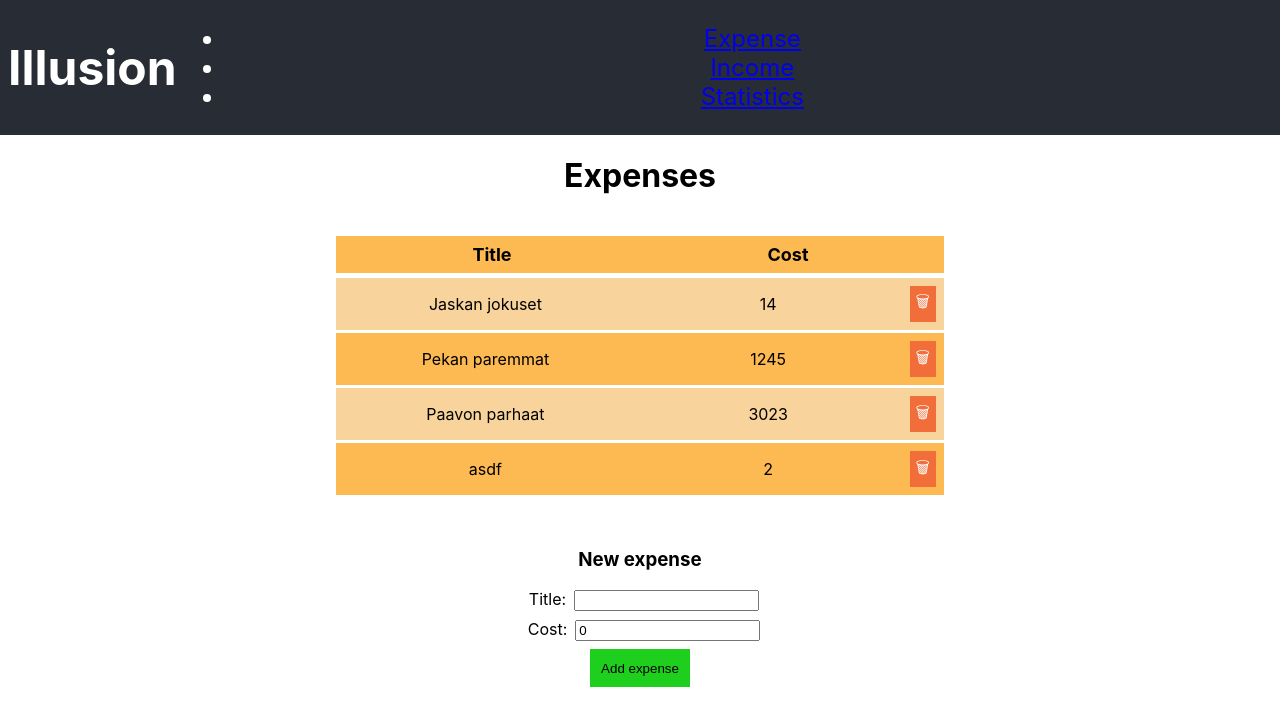
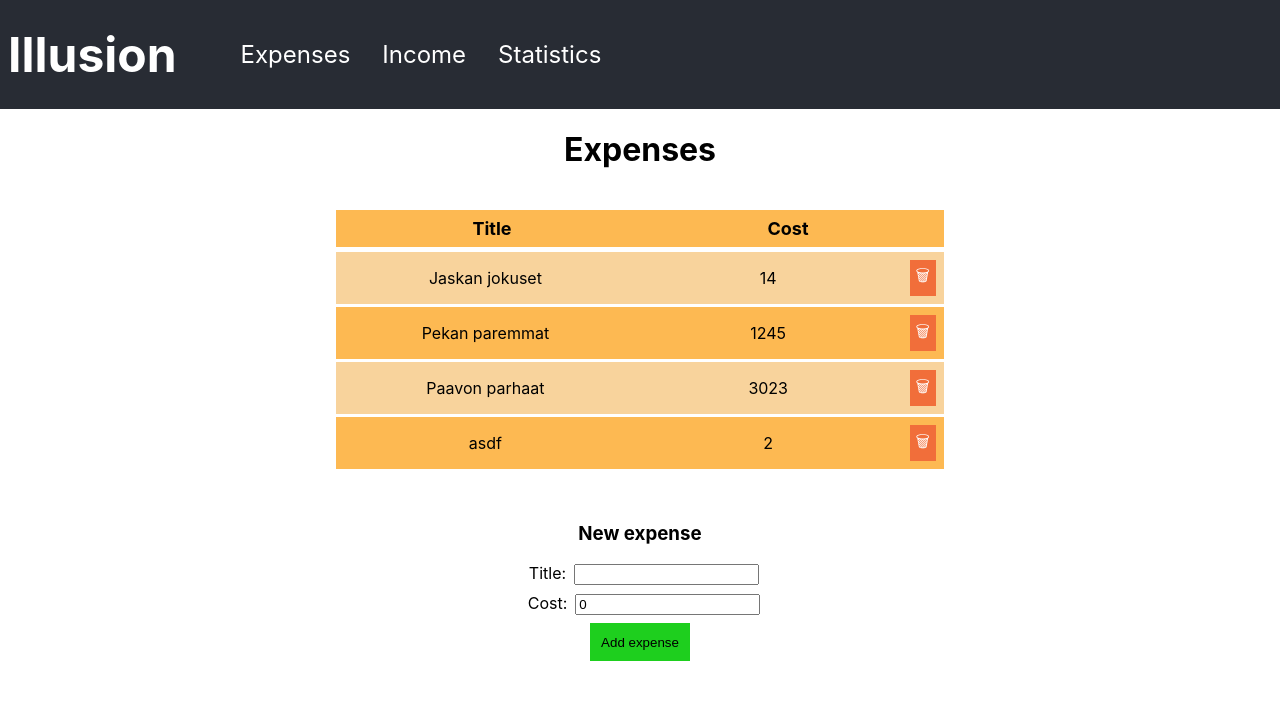
Before and after one commit to ManMadeMachine/illusion, a React (Create React App) app: page / in a window 1280 px wide. Shown: the top 726 px of the page. Built offline with nearby package versions, Linux system fonts and the light colour scheme; data requests are answered from the project's data file.

Commit message:
Menu, styles and react-router

```diff
--- a/package.json
+++ b/package.json
@@ -10,9 +10,11 @@
     "@types/node": "^12.0.0",
     "@types/react": "^16.9.0",
     "@types/react-dom": "^16.9.0",
+    "@types/react-router-dom": "^5.1.3",
     "axios": "^0.19.1",
     "react": "^16.12.0",
     "react-dom": "^16.12.0",
+    "react-router-dom": "^5.1.2",
     "react-scripts": "3.3.0",
     "typescript": "~3.7.2"
   },
--- a/src/App.tsx
+++ b/src/App.tsx
@@ -41,7 +41,7 @@ const App: React.FC = () => {
 
   return (
     <div className="App">
-      <Header />
+      <Header linkItems={[`Expenses`, `Income`, `Statistics`]} />
       <div className="content">
         <ExpensesList expenses={expenses} removeHandler={removeExpenseHandler}/>
         <ExpensesForm addExpenseHandler={addExpenseHandler}/>
--- a/src/components/Header.css
+++ b/src/components/Header.css
@@ -14,5 +14,38 @@
   }
 
   .app-header h1 {
+    display: flex;
+    height: 100%;
+    flex-direction: column;
     margin: 0 0.5rem;
   }
+
+  .link-container {
+    display: flex;
+    flex-direction: column;
+  }
+
+  .links {
+    list-style-type: none;
+    display: flex;
+    flex-direction: row;
+    justify-content: center;
+  }
+
+  .menu-link {
+    display: flex;
+    height: 100%;
+    text-decoration: none;
+  }
+
+  .menu-link a {
+    display: flex;
+    height: 100%;
+    text-decoration: none;
+    color: white;
+    padding: 1rem 1rem;
+  }
+
+  .menu-link a:hover {
+    background-color: black;
+  }
--- a/src/components/Header.tsx
+++ b/src/components/Header.tsx
@@ -1,13 +1,25 @@
 import React from 'react';
-import Menu from './Menu';
+// import Menu from './Menu';
 
 import './Header.css';
 
-const Header = () => {
+interface Props {
+    linkItems: string[]
+}
+
+const Header = ({linkItems} :  Props) => {
     return (
         <div className="app-header">
             <h1>Illusion</h1>
-            <Menu items={[`Expense`, `Income`, `Statistics`]} />
+
+            <div className="link-container">
+                <ul className="links">
+                    {linkItems.map(item => {
+                            return(<li key={item} className="menu-link"><a href="/">{item}</a></li>); // TODO: item string as link path
+                        })
+                    }
+                </ul>
+            </div>
         </div>
     );
 };
--- a/src/components/Menu.css
+++ b/src/components/Menu.css
@@ -1,5 +1,13 @@
-.right {
+.link-container {
+    display: flex;
     flex-direction: column;
     height: 100%;
-    flex: 2;
 }
+
+.links{
+    display: flex;
+    flex-direction: row;
+    height: 100%;
+    margin: 0;
+    list-style: none;
+}
--- a/src/components/Menu.tsx
+++ b/src/components/Menu.tsx
@@ -8,7 +8,8 @@ interface Props {
 
 const Menu = ({items} : Props) => {
     return(
-        <div className="right">
+        <div className="link-container">
+            <h1>Illusion</h1>
             <ul className="links">
                 {items.map(item => {
                         return(<li key={item} className="menu-link"><a href="/">{item}</a></li>); // TODO: item string as link path
--- a/src/index.tsx
+++ b/src/index.tsx
@@ -1,10 +1,15 @@
 import React from 'react';
 import ReactDOM from 'react-dom';
+import { BrowserRouter } from 'react-router-dom';
 import './index.css';
 import App from './App';
 import * as serviceWorker from './serviceWorker';
 
-ReactDOM.render(<App />, document.getElementById('root'));
+ReactDOM.render(
+    <BrowserRouter>
+        <App />
+    </BrowserRouter>
+, document.getElementById('root'));
 
 // If you want your app to work offline and load faster, you can change
 // unregister() to register() below. Note this comes with some pitfalls.
```
Also changed, not shown: 1 other file (tests, documents, lock files or other folders).
